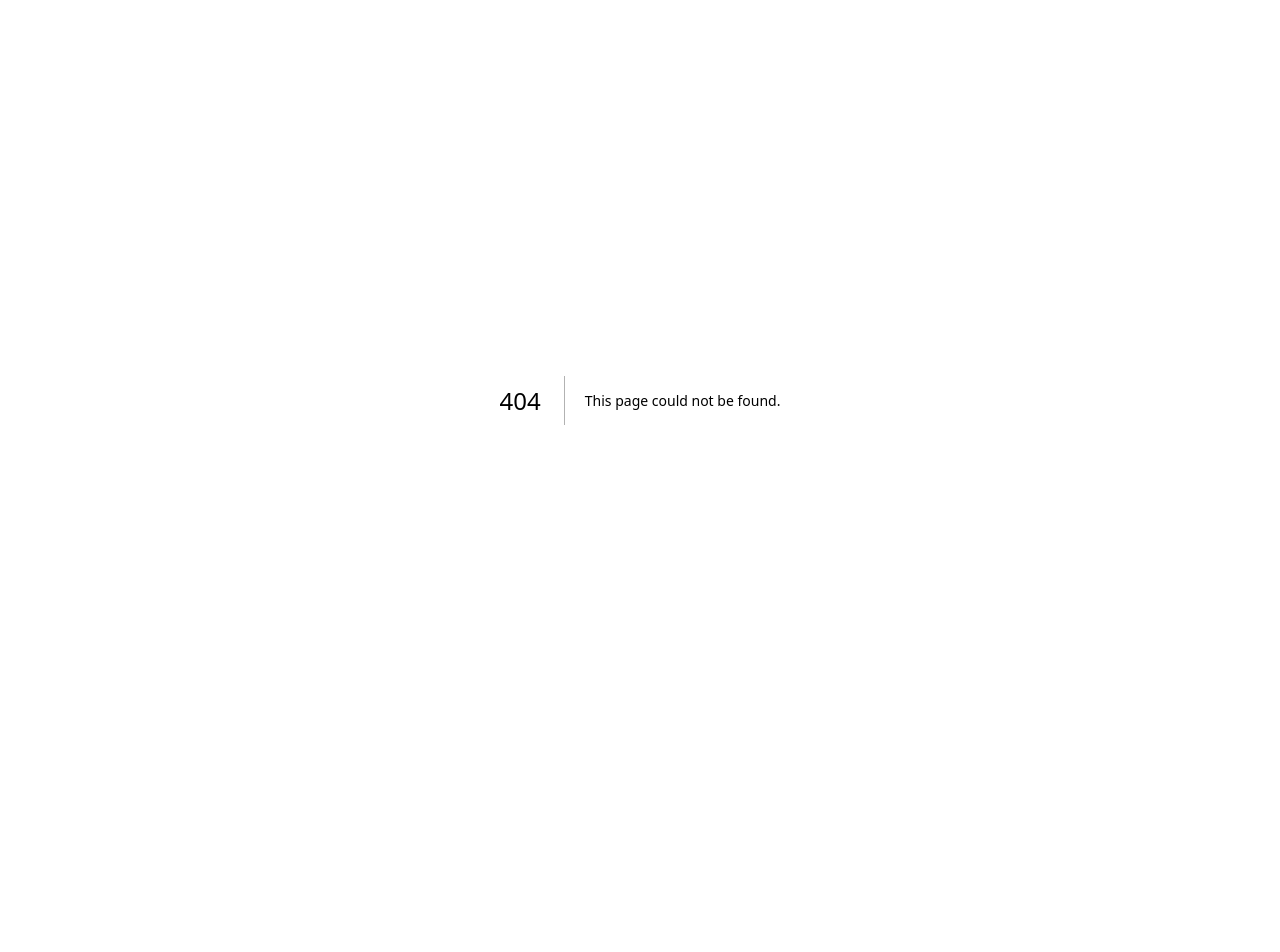
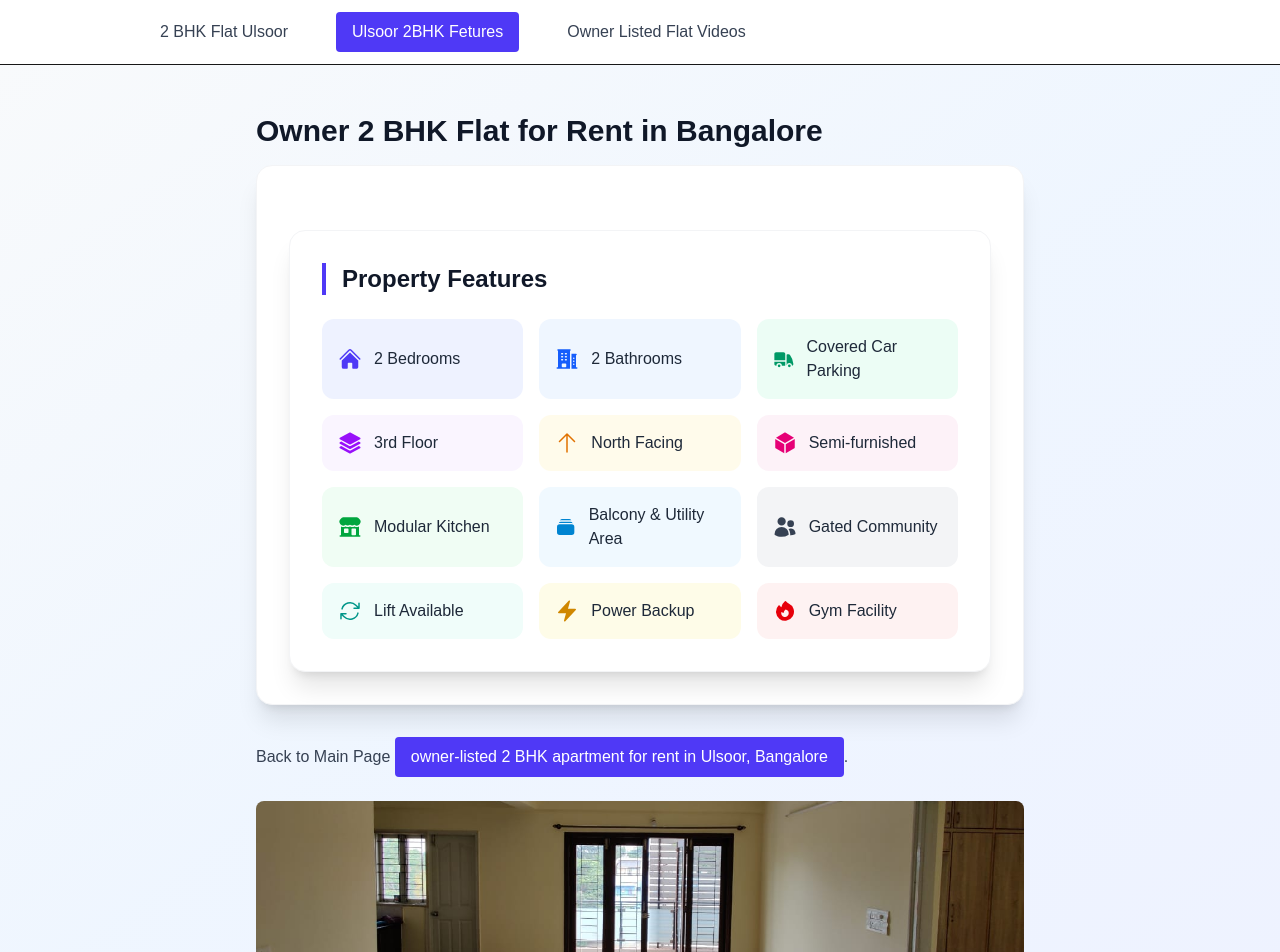
Before and after one commit to KarunNagaraj/kolimi, a Next.js app: page /2bhk-apartment-for-rent-ulsoor in a window 1280 px wide. Before the commit this address had no page. Shown: the top 952 px of the page. Before the commit the page ends 800 px from the top, so only its background shows below. Built offline with nearby package versions, Linux system fonts and the light colour scheme.

Commit message:
Menu and Pages

```diff
--- /dev/null
+++ b/app/2bhk-apartment-for-rent-ulsoor/page.tsx
@@ -0,0 +1,46 @@
+import Image from "next/image";
+import PropertyFeatures from "../components/PropertyFeatures";
+
+/* Page 2  PropertyFeatures*/
+export default function Page() {
+    return (
+        <main className="min-h-screen bg-gradient-to-br from-slate-50 via-blue-50 to-indigo-50 py-12 px-4 sm:px-6 lg:px-8">
+
+            <div className="mx-auto max-w-3xl">
+                {/* SEO H1 */}
+                <h1 className="text-3xl font-bold text-gray-900 mb-4">
+                    Owner 2 BHK Flat for Rent in Bangalore
+                </h1>
+
+                {/* Supporting content */}
+                   <div className="bg-white rounded-2xl shadow-xl p-8 mb-8 border border-gray-100">
+
+                    {/* Property Features */}
+                    <PropertyFeatures />
+                </div>
+
+                <p className="mt-6 text-gray-700">
+                    Back to Main Page  {" "}
+                    <a
+                        href="/"
+                        className="inline-block px-4 py-2 bg-indigo-600 text-white font-medium rounded hover:bg-indigo-700 transition"
+                    >
+                        owner-listed 2 BHK apartment for rent in Ulsoor, Bangalore
+                    </a>.
+                </p>
+
+
+                {/* SEO image */}
+                <div className="mt-6">
+                    <Image
+                        src="/images/ulsoor-2bhk-dining1.jpg"
+                        alt="2 BHK apartment for rent in Ulsoor Bangalore"
+                        width={800}
+                        height={400}
+                        className="h-40 w-full object-cover rounded-lg"
+                    />
+                </div>
+            </div>
+        </main>
+    );
+}
--- /dev/null
+++ b/app/components/HeaderMenu.tsx
@@ -0,0 +1,43 @@
+"use client";
+
+import Link from "next/link";
+import { usePathname } from "next/navigation";
+
+export default function HeaderMenu() {
+  const pathname = usePathname();
+
+  const normalizePath = (path: string) => path.replace(/\/$/, "");
+
+  const menuItems = [
+    { label: "2 BHK Flat Ulsoor", href: "/" },
+    { label: "Ulsoor 2BHK Fetures ", href: "/2bhk-apartment-for-rent-ulsoor" },
+    { label: "Owner Listed Flat Videos", href: "/owner-2bhk-flat-for-rent-bangalore" },
+  ];
+
+  return (
+    <header className="border-b bg-white">
+      <nav className="max-w-5xl mx-auto px-4 py-3">
+        <ul className="flex space-x-8 text-gray-700 font-medium">
+          {menuItems.map((item) => {
+            const isActive = normalizePath(pathname) === normalizePath(item.href);
+            return (
+              <li key={item.href}>
+                <Link
+                  href={item.href}
+                  aria-current={isActive ? "page" : undefined}
+                  className={`inline-block px-4 py-2 rounded ${
+                    isActive
+                      ? "bg-indigo-600 text-white"
+                      : "hover:bg-indigo-100 hover:text-indigo-600"
+                  }`}
+                >
+                  {item.label}
+                </Link>
+              </li>
+            );
+          })}
+        </ul>
+      </nav>
+    </header>
+  );
+}
--- a/app/contact/page.tsx
+++ b/app/contact/page.tsx
@@ -1,6 +1,6 @@
 export default function ContactPage() {
   return (
-    <main className="min-h-screen bg-gradient-to-br from-slate-50 via-blue-50 to-indigo-50 py-12 px-4 sm:px-6 lg:px-8">
+    <main className="min-h-screen bg-linear-to-br from-slate-50 via-blue-50 to-indigo-50 py-12 px-4 sm:px-6 lg:px-8">
       {/* Contact Form Card */}
       <div className="bg-white rounded-2xl shadow-xl p-8 border border-gray-100">
         <div className="border-l-4 border-indigo-600 pl-4 mb-6">
@@ -100,7 +100,7 @@ export default function ContactPage() {
 
           <button
             type="submit"
-            className="w-full rounded-lg bg-gradient-to-r from-indigo-600 to-indigo-700 px-6 py-4 font-semibold text-white shadow-lg shadow-indigo-500/30 transition-all duration-200 hover:shadow-xl hover:shadow-indigo-500/40 hover:from-indigo-700 hover:to-indigo-800 focus:outline-none focus:ring-4 focus:ring-indigo-500/50 active:scale-[0.98]"
+            className="w-full rounded-lg bg-linear-to-r from-indigo-600 to-indigo-700 px-6 py-4 font-semibold text-white shadow-lg shadow-indigo-500/30 transition-all duration-200 hover:shadow-xl hover:shadow-indigo-500/40 hover:from-indigo-700 hover:to-indigo-800 focus:outline-none focus:ring-4 focus:ring-indigo-500/50 active:scale-[0.98]"
           >
             Send Enquiry
           </button>
--- a/app/layout.tsx
+++ b/app/layout.tsx
@@ -1,5 +1,6 @@
 import "./globals.css";
 import { ReactNode } from "react";
+import HeaderMenu from "./components/HeaderMenu";
 
 export const metadata = {
   title: "Kolimi Heights – Apartment Rental",
@@ -16,9 +17,13 @@ export default function RootLayout({
   children: ReactNode;
 }) {
   return (
-    <html lang="en">
-       <head />
-      <body className="min-h-screen">{children}</body>
+ <html lang="en">
+  <head/>
+       <body className="min-h-screen">
+        <HeaderMenu />
+        {/* Page content */}
+        {children}
+      </body>
     </html>
   );
 }
--- /dev/null
+++ b/app/owner-2bhk-flat-for-rent-bangalore/page.tsx
@@ -0,0 +1,129 @@
+import Image from "next/image";
+
+/* Page 3 Youitube Video Google Sites and Map*/
+export default function Page() {
+    return (
+        <main className="min-h-screen bg-gradient-to-br from-slate-50 via-blue-50 to-indigo-50 py-12 px-4 sm:px-6 lg:px-8">
+            <div className="mx-auto max-w-3xl">
+                {/* SEO H1 */}
+                <h1 className="text-3xl font-bold text-gray-900 mb-4">
+                    Owner 2 BHK Flat for Rent in Bangalore
+                </h1>
+
+                {/* Supporting content */}
+                <div className="grid grid-cols-1 sm:grid-cols-2 gap-4">
+                    <ExternalLinks />
+                </div>
+
+                {/* Internal link to main page */}
+                <p className="mt-6 text-gray-700">
+                    Back to Main Page{" "}
+                    <a
+                        href="/"
+                        className="text-indigo-600 font-medium hover:underline"
+                    >
+                        owner-listed 2 BHK apartment for rent in Ulsoor, Bangalore
+                    </a>.
+                </p>
+
+                {/* SEO image */}
+                <div className="mt-6">
+                    <Image
+                        src="/images/ulsoor-2bhk-dining1.jpg"
+                        alt="2 BHK apartment for rent in Ulsoor Bangalore"
+                        width={800}
+                        height={400}
+                        className="h-40 w-full object-cover rounded-lg"
+                    />
+                </div>
+            </div>
+        </main>
+    );
+}
+
+const ExternalLinks = () => (
+    <div className="mt-6 space-y-4">
+        {/* Google Sites card */}
+        <div className="p-6 bg-gray-50 rounded-xl border border-gray-200">
+            <div className="text-sm text-gray-600">
+                <span>Further info:</span>
+
+                <a
+                    href="https://sites.google.com/view/flat-rent-ulsoor-bangalore/2bhk-flat-for-rent-in-ulsoor-near-metro"
+                    target="_blank"
+                    rel="noopener noreferrer"
+                    className="block mt-6 overflow-hidden rounded-xl border hover:shadow-lg transition"
+                >
+                    <Image
+                        src="/images/ulsoor-2bhk-dining1.jpg"
+                        alt="2 BHK flat for rent in Ulsoor near metro"
+                        width={800}
+                        height={400}
+                        className="h-40 w-full object-cover"
+                    />
+                    <div className="p-4 bg-white">
+                        <h3 className="font-semibold text-gray-900">
+                            2BHK Flat for Rent – Ulsoor
+                        </h3>
+                        <p className="text-sm text-gray-600 mt-1">
+                            Near metro, Indiranagar and Behind Ashram • Spacious • Well Ventilated
+                        </p>
+                        <span className="text-sm font-medium text-indigo-600 mt-2 inline-block">
+                            View full property details →
+                        </span>
+                    </div>
+                </a>
+            </div>
+        </div>
+
+        {/* YouTube video */}
+        <div className="p-6 bg-gray-50 rounded-xl border border-gray-200">
+            <h3 className="text-lg font-semibold text-gray-900 mb-4">
+                Property Video
+            </h3>
+            <div className="relative" style={{ paddingBottom: "56.25%", height: 0 }}>
+                <iframe
+                    className="absolute top-0 left-0 w-full h-full rounded-lg"
+                    src="https://www.youtube.com/embed/tOYPJdxeOIs"
+                    title="2BHK Apartment Ulsoor Video"
+                    frameBorder="0"
+                    allow="accelerometer; autoplay; clipboard-write; encrypted-media; gyroscope; picture-in-picture"
+                    allowFullScreen
+                />
+            </div>
+        </div>
+
+        {/* Google map embed */}
+        <div className="p-6 bg-gray-50 rounded-xl border border-gray-200">
+            <h3 className="text-lg font-semibold text-gray-900 mb-4">
+                Property Location
+            </h3>
+            <div
+                className="relative overflow-hidden rounded-lg"
+                style={{ paddingBottom: "56.25%" }}
+            >
+                <iframe
+                    className="absolute top-0 left-0 w-full h-full"
+                    src="https://www.google.com/maps?q=Kolimi+Heights+Ulsoor+Bangalore&output=embed"
+                    loading="lazy"
+                    style={{ border: 0 }}
+                />
+            </div>
+        </div>
+
+        {/* Google Maps link */}
+        <div className="p-6 bg-gray-50 rounded-xl border border-gray-200">
+            <p className="text-sm text-gray-600">
+                Google Map:
+                <a
+                    href="https://goo.gl/maps/UKXqUScK3b92"
+                    target="_blank"
+                    rel="noopener noreferrer"
+                    className="ml-1 text-indigo-600 hover:underline font-medium"
+                >
+                    Kolimi Heights
+                </a>
+            </p>
+        </div>
+    </div>
+);
--- a/app/page.tsx
+++ b/app/page.tsx
@@ -4,10 +4,12 @@ import { ReactNode } from "react";
 import PropertyFeatures from "./components/PropertyFeatures";
 
 export const metadata = {
-  title: "2 BHK Apartment for Rent in Ulsoor – Kolimi Heights | Owner",
+  title: "2 BHK Apartment for Rent in Ulsoor, Bangalore | Owner | Near Metro",
   description:
-    "2 BHK apartment for rent in Kolimi Heights, Ulsoor. 1290 sqft, 2 bathrooms, balcony, lift, gated community, car parking. Owner listing.",
+    "Owner-listed 2 BHK apartment for rent in Ulsoor, Bangalore. 1290 sqft with 2 bathrooms, balcony, gated community, lift & car parking. Near Ulsoor Metro.",
 };
+
+
 
 type FeatureCardProps = {
   icon: ReactNode;
@@ -53,7 +55,7 @@ export default function Home() {
           {/* Title */}
           <div className="border-l-4 border-indigo-600 pl-4 mb-6">
             <h1 className="text-4xl font-bold text-gray-900 tracking-tight">
-              2 BHK Apartment for Rent in Ulsoor
+              2 BHK Apartment for Rent in Ulsoor, Bangalore
             </h1>
           </div>
 
@@ -72,7 +74,27 @@ export default function Home() {
           <p className="text-lg text-gray-700 leading-relaxed">
             Well-ventilated <strong>2 BHK apartment on Third Floor</strong> available for rent in
             <strong> Kolimi Heights, Ulsoor</strong>.<strong>Gated Society</strong> Ideal for families and female tenants.
+            Searching for a 2 BHK apartment for rent in Ulsoor, Bangalore? Ulsoor is one of the most preferred residential localities in central Bangalore, offering excellent metro connectivity, green surroundings, and proximity to major business hubs.
+            Renting a 2BHK flat in Ulsoor is ideal for families and professionals who want a peaceful neighborhood without compromising on connectivity.
           </p>
+          <br></br>
+          <h2 className="text-xl font-bold text-gray-900 tracking-tight">Why Choose Ulsoor for a 2 BHK Apartment?</h2>
+          <p className="text-lg text-gray-700 leading-relaxed">
+            Ulsoor is known for its balanced lifestyle — quiet residential streets combined with quick access to commercial areas. The locality is close to Indiranagar, MG Road, Domlur, and CBD, making daily commuting simple.
+            The presence of Ulsoor Metro Station on the Purple Line significantly increases demand for 2 BHK apartments for rent in Ulsoor.
+          </p>
+          <br></br>
+          <h2 className="text-xl font-bold text-gray-900 tracking-tight">Connectivity, Schools & Daily Conveniences</h2>
+          <p className="text-lg text-gray-700 leading-relaxed">
+            Ulsoor offers seamless connectivity via metro, bus routes, and arterial roads. Leading schools, hospitals, supermarkets, and restaurants are located nearby.
+            This makes Ulsoor a preferred choice for tenants looking for spacious 2 BHK flats near metro stations in Bangalore.
+          </p>
+          <br></br>
+          <p className="text-l font-bold text-gray-900 tracking-tight">
+            Apartment Tour & Google Map: <a href="/owner-2bhk-flat-for-rent-bangalore" className="text-indigo-600 font-medium">
+              owner-listed 2 BHK apartment for rent in Ulsoor</a> with zero brokerage.
+          </p>
+
 
           {/* Details Grid */}
           <div className="mt-8 grid grid-cols-1 md:grid-cols-2 gap-4">
@@ -182,13 +204,11 @@ export default function Home() {
               <OwnerDetails />
             </div>
           </div>
+          {/* Property Features */}
 
-          {/* Google Sites & YouTube Links */}
-          <ExternalLinks />
         </div>
 
-        {/* Property Features */}
-        <PropertyFeatures />
+
 
         {/* Contact Owner */}
         <div className="mt-6">
@@ -248,80 +268,3 @@ const OwnerDetails = () => (
     </div>
   </div>
 );
-
-const ExternalLinks = () => (
-  <div className="mt-6 space-y-4">
-    <div className="p-6 bg-gray-50 rounded-xl border border-gray-200">
-      <p className="mt-2 text-sm text-gray-600">
-        Further info:
-        <a
-          href="https://sites.google.com/view/flat-rent-ulsoor-bangalore/2bhk-flat-for-rent-in-ulsoor-near-metro"
-          target="_blank"
-          rel="noopener noreferrer"
-          className="block mt-6 overflow-hidden rounded-xl border hover:shadow-lg transition"
-        >
-          <img
-            src="/images/ulsoor-2bhk-dining1.jpg"
-            alt="2BHK Flat in Ulsoor"
-            className="h-40 w-full object-cover"
-          />
-          <div className="p-4 bg-white">
-            <h3 className="font-semibold text-gray-900">
-              2BHK Flat for Rent – Ulsoor
-            </h3>
-            <p className="text-sm text-gray-600 mt-1">
-              Near metro, Indiranagar and Behind Ashram • Spacious • Well Ventilated
-            </p>
-            <span className="text-sm font-medium text-indigo-600 mt-2 inline-block">
-              View full property details →
-            </span>
-          </div>
-        </a>
-
-      </p>
-    </div>
-    <div className="mt-6 p-6 bg-gray-50 rounded-xl border border-gray-200">
-      <h3 className="text-lg font-semibold text-gray-900 mb-4">Property Video</h3>
-      <div className="relative" style={{ paddingBottom: '56.25%', height: 0 }}>
-        <iframe
-          className="absolute top-0 left-0 w-full h-full rounded-lg"
-          src="https://www.youtube.com/embed/tOYPJdxeOIs"
-          title="2BHK Apartment Ulsoor Video"
-          frameBorder="0"
-          allow="accelerometer; autoplay; clipboard-write; encrypted-media; gyroscope; picture-in-picture"
-          allowFullScreen
-        ></iframe>
-      </div>
-    </div>
-    <div className="mt-6 p-6 bg-gray-50 rounded-xl border border-gray-200">
-      <h3 className="text-lg font-semibold text-gray-900 mb-4">
-        Property Location
-      </h3>
-
-      <div className="relative overflow-hidden rounded-lg" style={{ paddingBottom: '56.25%' }}>
-        <iframe
-          className="absolute top-0 left-0 w-full h-full"
-          src="https://www.google.com/maps?q=Kolimi+Heights+Ulsoor+Bangalore&output=embed"
-          loading="lazy"
-          style={{ border: 0 }}
-        />
-      </div>
-    </div>
-
-    <div className="p-6 bg-gray-50 rounded-xl border border-gray-200">
-
-      <p className="mt-2 text-sm text-gray-600">
-        GOOGLE MAP:
-        <a
-          href="https://goo.gl/maps/UKXqUScK3b92"
-          target="_blank"
-          rel="noopener noreferrer"
-          className="ml-1 text-indigo-600 hover:underline font-medium"
-        >
-          Kolimi Heights
-        </a>
-      </p>
-    </div>
-  </div>
-
-);
```
Lines whose indentation alone changed are shown as unchanged.
